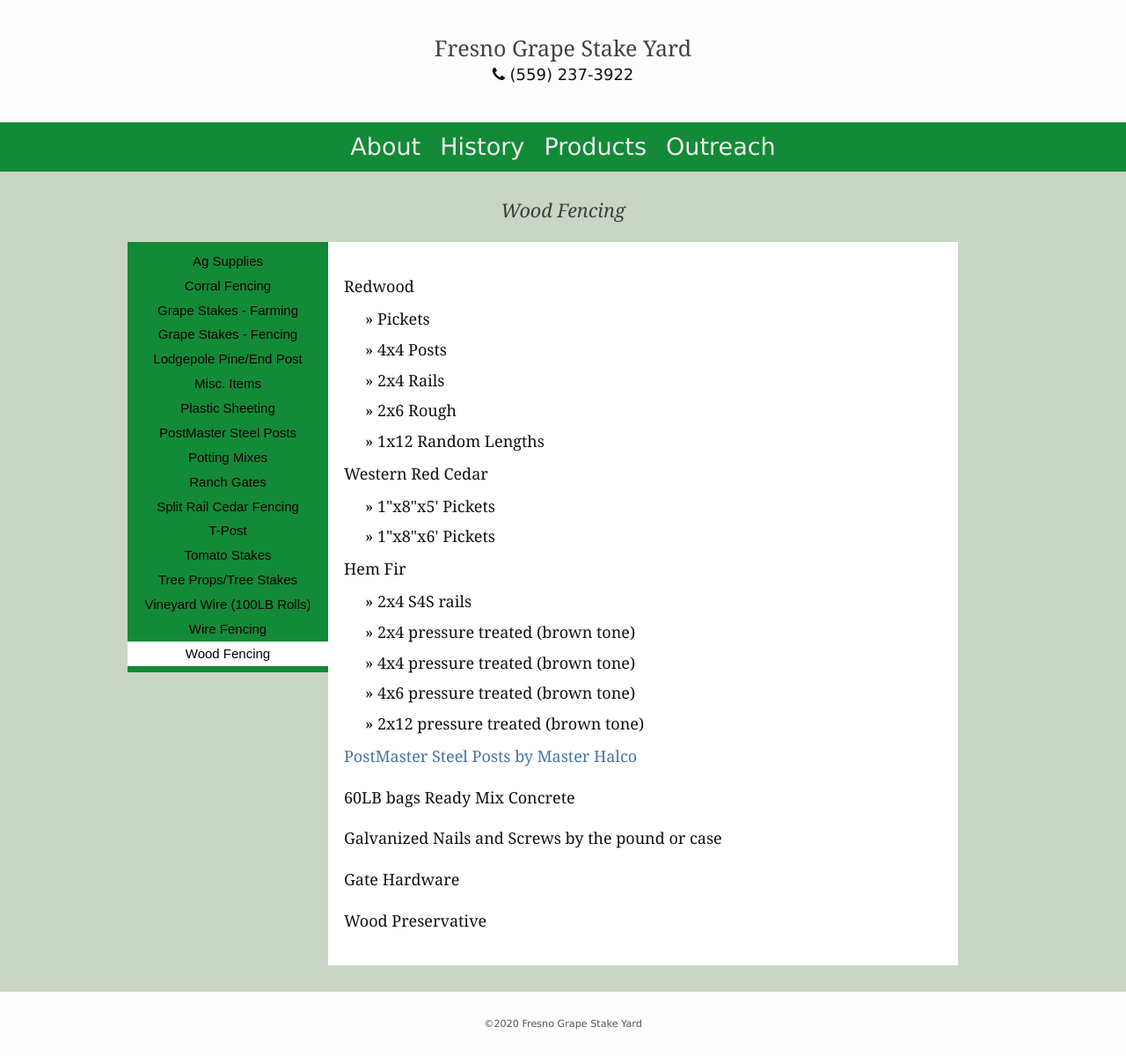
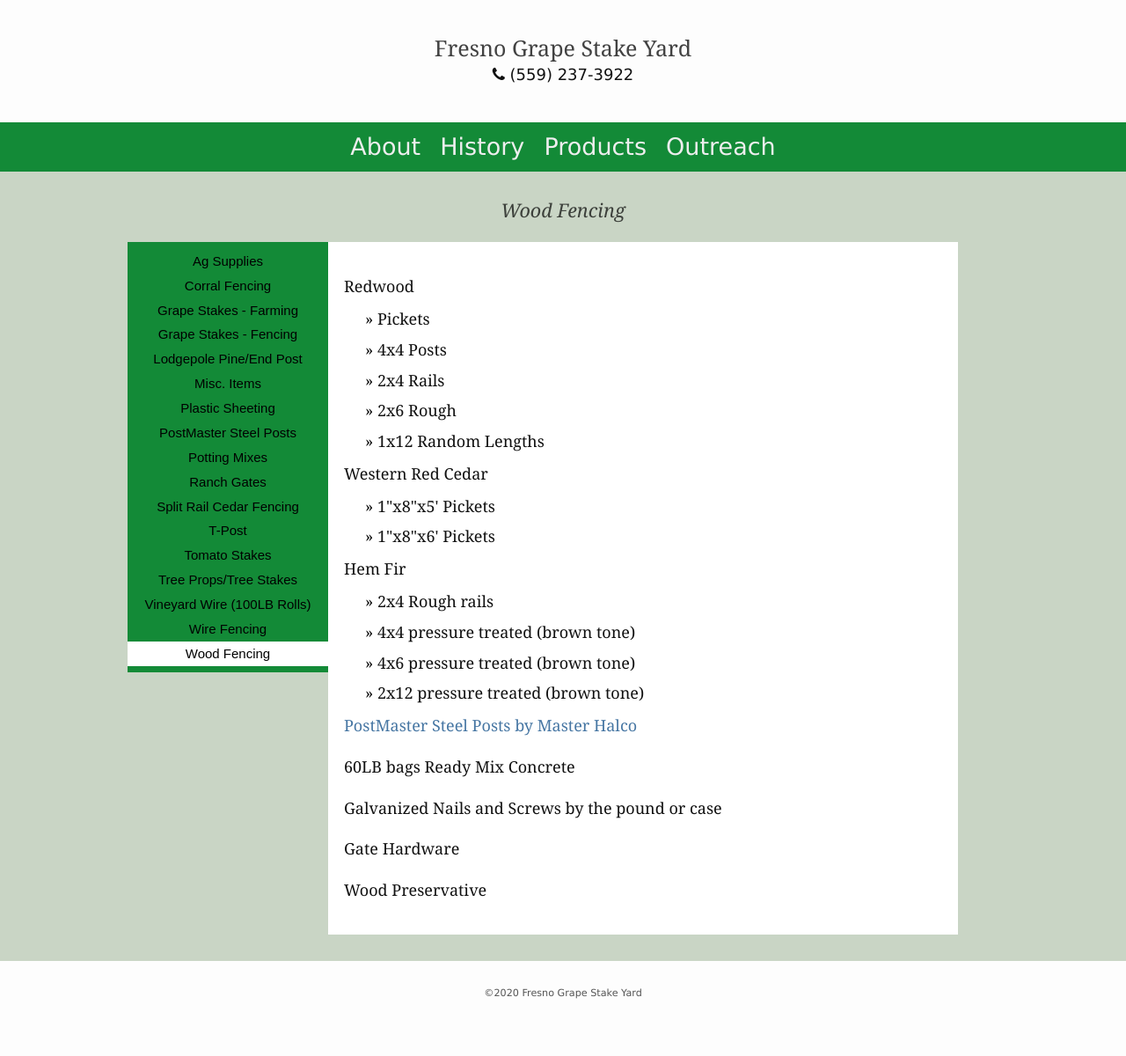
Before and after one commit to fresnograpestakeyard/fresnograpestakeyard.github.io, a Jekyll site: the page built from _pages/wood_fencing.md, in a window 1280 px wide. Shown: the whole page at 88% size. Built offline with Jekyll 4.4.1, drawn with Linux system fonts in a browser that asks for light colours; nearby versions of some CDN libraries; after the commit the page ends 1165 px from its top, so only the background shows below that.

Commit message:
wood fencing - update specs for hem fir

```diff
--- a/_pages/wood_fencing.md
+++ b/_pages/wood_fencing.md
@@ -24,8 +24,7 @@ custom_js:
 
 <p>Hem Fir</p>
 <ul class='products'>
-    <li>2x4 S4S rails</li>
-    <li>2x4 pressure treated (brown tone)</li>
+    <li>2x4 Rough rails</li>
     <li>4x4 pressure treated (brown tone)</li>
     <li>4x6 pressure treated (brown tone)</li>
     <li>2x12 pressure treated (brown tone)</li>
```
